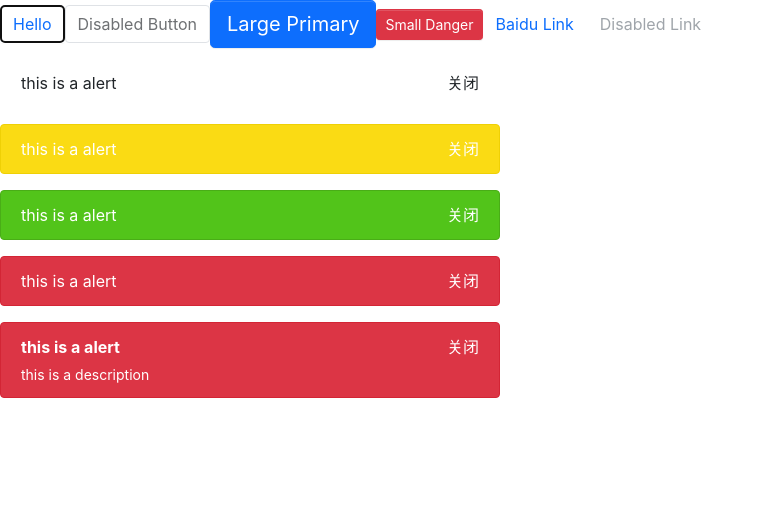
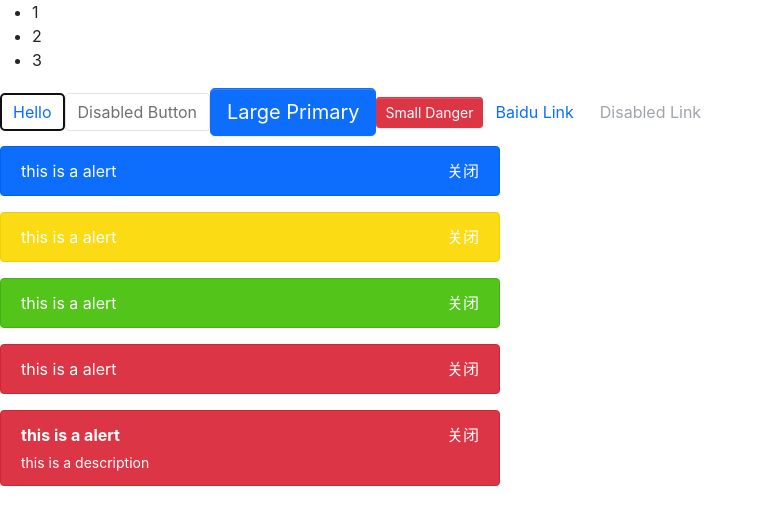
Before and after one commit to coderyjw/jw-ui-react, a React (Create React App) app: page / in a window 1280 px wide. Shown: the top 524 px of the page, without its empty margins (0-764 px from the left). Built offline with nearby package versions, Linux system fonts and the light colour scheme.

Commit message:
Menu component coding part 1

```diff
--- a/src/App.tsx
+++ b/src/App.tsx
@@ -1,9 +1,16 @@
 import Button, {ButtonType, ButtonSize} from './components/Button/button';
 import Alert, { AlertType } from './components/Alert/alert'
+import Menu from './components/Menu/menu'
+import MenuItem from './components/Menu/menuItem';
 
 function App() {
   return (
     <div className="App">
+      <Menu>
+        <MenuItem>1</MenuItem>
+        <MenuItem>2</MenuItem>
+        <MenuItem>3</MenuItem>
+      </Menu>
       <div style={{marginBottom: '10px'}}>
         <Button autoFocus> Hello </Button>
         <Button disabled> Disabled Button </Button>
--- a/src/components/Alert/alert.tsx
+++ b/src/components/Alert/alert.tsx
@@ -2,7 +2,7 @@
 import classNames from 'classnames'
 
 export enum AlertType {
-  Default = 'defult',
+  Default = 'default',
   Success = 'success',
   Danger = 'danger',
   Warning = 'warning'
--- /dev/null
+++ b/src/components/Menu/menu.tsx
@@ -0,0 +1,30 @@
+import classNames from "classnames";
+
+type MenuMode = 'horizontal' | 'vertical'
+export interface MenuProps {
+  mode?: MenuMode,
+  defaultIndex?: number,
+  className?: string,
+  style?: React.CSSProperties,
+  onSelect?: (selectedIndex: number) => void,
+  children: React.ReactNode
+}
+
+
+const Menu: React.FC<MenuProps> = props => {
+  const { className, mode, defaultIndex,
+   style, children } = props
+   const classes = classNames('jw-menu', className, {
+    'menu-vertical': mode === 'vertical'
+   })
+  return (<ul className={classes} style={style}>
+    {children}
+  </ul>)
+}
+
+Menu.defaultProps = {
+  defaultIndex: 0,
+  mode: 'horizontal'
+}
+
+export default Menu
--- /dev/null
+++ b/src/components/Menu/menuItem.tsx
@@ -0,0 +1,25 @@
+import classNames from "classnames"
+
+
+export interface MenuItemProps {
+  index?: number,
+  disabled?: boolean,
+  className?: string,
+  style?: React.CSSProperties,
+  children?: React.ReactNode
+}
+
+
+const MenuItem: React.FC<MenuItemProps> = props => {
+  const { index, disabled, className, style ,children} = props
+  const classes = classNames('jw-menu-item', className, {
+    'is-disabled': disabled
+  })
+  return (
+    <li className={classes} style={style}>
+      {children}
+    </li>
+  )
+}
+
+export default MenuItem
```
